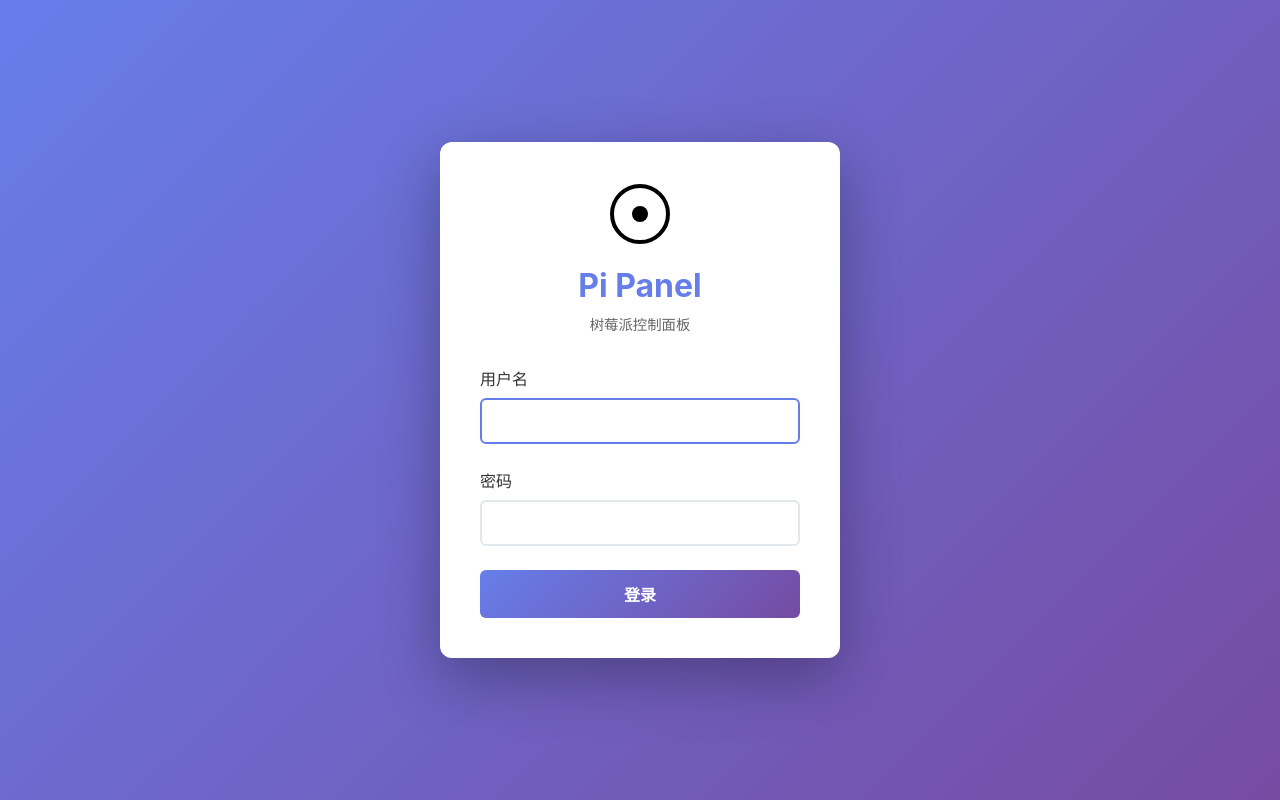
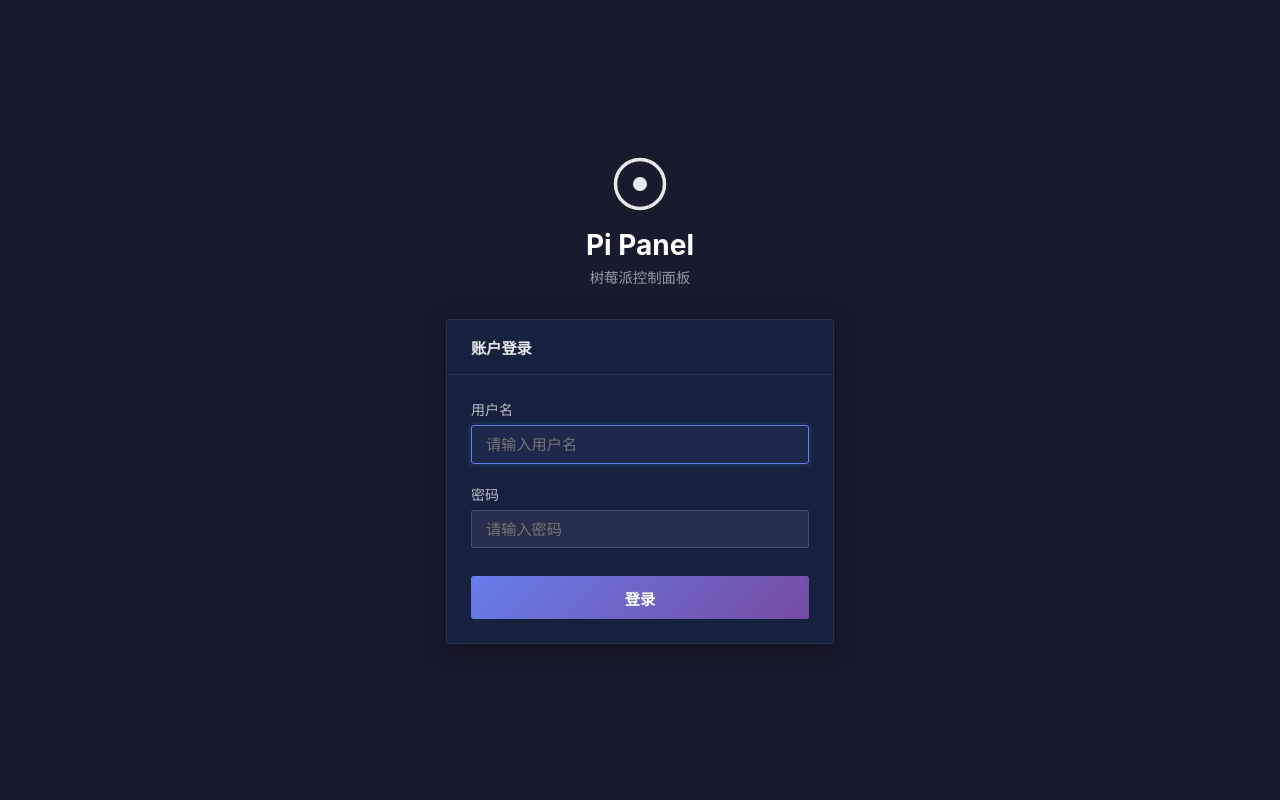
Before and after one commit to wei530601/LPC, a Flask app: page /login in a window 1280 px wide. Run offline with Flask 3, Linux system fonts and the light colour scheme.

Commit message:
同步登录页风格 + 添加SPA URL路由
登录页面:
- 重构为与主应用一致的深色卡片风格(dark bg + card)
- 引入style.css共享深色/浅色主题变量
- 添加登录中状态反馈(按钮禁用+文字变化)
- 统一圆角、间距、颜色规范

URL路由:
- 侧边栏切换时用pushState更新地址栏(/home /services等)
- 支持浏览器前进/后退(popstate事件)
- 刷新页面时根据URL路径还原对应页面
- Flask后端添加SPA路由支持直接访问各路径

```diff
--- a/app.py
+++ b/app.py
@@ -87,9 +87,23 @@ def logout():
 def index():
     return render_template('index.html')
 
+# SPA 路由：所有前端页面路径均返回主页面（支持直接访问和浏览器刷新）
+@app.route('/home')
+@app.route('/services')
+@app.route('/docker')
+@app.route('/packages')
+@app.route('/users')
+@app.route('/control')
+@app.route('/network')
+@app.route('/performance')
+@app.route('/terminal')
+@app.route('/files')
+@app.route('/settings')
+@login_required
+def spa_page():
+    return render_template('index.html')
+
 # ============ 系统信息API ============
-
-@app.route('/api/system/info')
 @login_required
 def get_system_info():
     return jsonify(SystemInfo.get_all())
--- a/templates/login.html
+++ b/templates/login.html
@@ -4,187 +4,212 @@
     <meta charset="UTF-8">
     <meta name="viewport" content="width=device-width, initial-scale=1.0">
     <title>登录 - Pi Panel</title>
+    <link rel="stylesheet" href="/static/style.css">
     <style>
-        * {
-            margin: 0;
-            padding: 0;
-            box-sizing: border-box;
-        }
-
-        /* 深色主题（默认） */
         body {
-            font-family: -apple-system, BlinkMacSystemFont, 'Segoe UI', Roboto, Oxygen, Ubuntu, Cantarell, sans-serif;
-            background: linear-gradient(135deg, #667eea 0%, #764ba2 100%);
             display: flex;
             justify-content: center;
             align-items: center;
             min-height: 100vh;
-            transition: background 0.3s ease;
+            background: #1a1a2e;
         }
 
-        .login-container {
-            background: white;
-            padding: 2.5rem;
-            border-radius: 12px;
-            box-shadow: 0 20px 60px rgba(0, 0, 0, 0.3);
-            width: 100%;
-            max-width: 400px;
-            transition: all 0.3s ease;
+        body.light-theme {
+            background: #e9ecef;
         }
 
-        .logo {
+        .login-wrapper {
+            width: 100%;
+            max-width: 420px;
+            padding: 1rem;
+        }
+
+        .login-brand {
             text-align: center;
             margin-bottom: 2rem;
         }
 
-        .logo-icon-large {
-            width: 64px;
-            height: 64px;
-            margin-bottom: 1rem;
+        .login-brand .logo-icon-large {
+            width: 56px;
+            height: 56px;
+            margin-bottom: 0.75rem;
+            filter: brightness(0) invert(1);
         }
 
-        .logo h1 {
-            color: #667eea;
-            font-size: 2rem;
-            margin-bottom: 0.5rem;
+        body.light-theme .login-brand .logo-icon-large {
+            filter: none;
         }
 
-        .logo p {
-            color: #666;
+        .login-brand h1 {
+            font-size: 1.75rem;
+            font-weight: 700;
+            color: #fff;
+            margin-bottom: 0.25rem;
+        }
+
+        body.light-theme .login-brand h1 {
+            color: #2c3e50;
+        }
+
+        .login-brand p {
+            color: rgba(255,255,255,0.55);
             font-size: 0.9rem;
         }
 
-        .form-group {
-            margin-bottom: 1.5rem;
+        body.light-theme .login-brand p {
+            color: #7f8c8d;
         }
 
-        label {
-            display: block;
-            margin-bottom: 0.5rem;
-            color: #333;
-            font-weight: 500;
+        .login-card {
+            background: #16213e;
+            border-radius: 3px;
+            box-shadow: 0 4px 24px rgba(0,0,0,0.4);
+            border: 1px solid rgba(255,255,255,0.08);
+            overflow: hidden;
         }
 
-        input {
+        body.light-theme .login-card {
+            background: #ffffff;
+            box-shadow: 0 2px 12px rgba(0,0,0,0.1);
+            border: 1px solid #e8e8e8;
+        }
+
+        .login-card-header {
+            padding: 1rem 1.5rem;
+            border-bottom: 1px solid rgba(255,255,255,0.08);
+            font-size: 0.95rem;
+            font-weight: 600;
+            color: rgba(255,255,255,0.9);
+        }
+
+        body.light-theme .login-card-header {
+            border-bottom-color: #ecf0f1;
+            color: #2c3e50;
+        }
+
+        .login-card-body {
+            padding: 1.5rem;
+        }
+
+        .form-group {
+            margin-bottom: 1.25rem;
+        }
+
+        .form-group label {
+            display: block;
+            margin-bottom: 0.4rem;
+            font-size: 0.875rem;
+            font-weight: 500;
+            color: rgba(255,255,255,0.7);
+        }
+
+        body.light-theme .form-group label {
+            color: #555;
+        }
+
+        .form-group input {
             width: 100%;
-            padding: 0.75rem;
-            border: 2px solid #e1e8ed;
-            border-radius: 6px;
-            font-size: 1rem;
-            transition: border-color 0.3s;
-            background: #fff;
+            padding: 0.6rem 0.875rem;
+            background: rgba(255,255,255,0.07);
+            border: 1px solid rgba(255,255,255,0.15);
+            border-radius: 3px;
+            font-size: 0.95rem;
+            color: #fff;
+            transition: border-color 0.2s;
+            box-sizing: border-box;
+        }
+
+        body.light-theme .form-group input {
+            background: #f8f9fa;
+            border-color: #dde1e7;
             color: #333;
         }
 
-        input:focus {
+        .form-group input:focus {
             outline: none;
             border-color: #667eea;
+            background: rgba(102,126,234,0.08);
         }
 
-        button {
-            width: 100%;
-            padding: 0.75rem;
-            background: linear-gradient(135deg, #667eea 0%, #764ba2 100%);
-            color: white;
-            border: none;
-            border-radius: 6px;
-            font-size: 1rem;
-            font-weight: 600;
-            cursor: pointer;
-            transition: all 0.3s;
-        }
-
-        button:hover {
-            transform: translateY(-2px);
-            box-shadow: 0 4px 12px rgba(102, 126, 234, 0.4);
-        }
-
-        .error {
-            color: #e74c3c;
-            font-size: 0.9rem;
-            margin-top: 1rem;
-            text-align: center;
-            display: none;
-        }
-
-        .error.show {
-            display: block;
-        }
-
-        /* 浅色主题 */
-        body.light-theme {
-            background: #e9ecef;
-        }
-
-        body.light-theme .login-container {
-            background: #ffffff;
-            box-shadow: 0 10px 40px rgba(0, 0, 0, 0.1);
-            border: 1px solid #ddd;
-        }
-
-        body.light-theme .logo h1 {
-            color: #667eea;
-        }
-
-        body.light-theme .logo p {
-            color: #666;
-        }
-
-        body.light-theme label {
-            color: #333;
-        }
-
-        body.light-theme input {
-            background: #f8f9fa;
-            border-color: #dee2e6;
-            color: #333;
-        }
-
-        body.light-theme input:focus {
+        body.light-theme .form-group input:focus {
             background: #fff;
             border-color: #667eea;
         }
 
-        body.light-theme button {
+        .btn-login {
+            width: 100%;
+            padding: 0.65rem;
             background: linear-gradient(135deg, #667eea 0%, #764ba2 100%);
+            color: white;
+            border: none;
+            border-radius: 3px;
+            font-size: 0.95rem;
+            font-weight: 600;
+            cursor: pointer;
+            transition: opacity 0.2s;
+            margin-top: 0.5rem;
         }
 
-        body.light-theme button:hover {
-            box-shadow: 0 4px 12px rgba(102, 126, 234, 0.3);
+        .btn-login:hover {
+            opacity: 0.9;
         }
 
-        body.light-theme .error {
-            color: #dc3545;
+        .btn-login:disabled {
+            opacity: 0.6;
+            cursor: not-allowed;
+        }
+
+        .login-error {
+            margin-top: 0.875rem;
+            padding: 0.6rem 0.875rem;
+            background: rgba(231,76,60,0.15);
+            border: 1px solid rgba(231,76,60,0.4);
+            border-radius: 3px;
+            color: #e74c3c;
+            font-size: 0.875rem;
+            display: none;
+        }
+
+        body.light-theme .login-error {
+            background: #fdf2f2;
+            border-color: #f5c6cb;
+            color: #c0392b;
+        }
+
+        .login-error.show {
+            display: block;
         }
     </style>
 </head>
 <body>
-    <div class="login-container">
-        <div class="logo">
+    <div class="login-wrapper">
+        <div class="login-brand">
             <img src="/static/images/logo.svg" alt="Pi Panel" class="logo-icon-large">
             <h1>Pi Panel</h1>
             <p>树莓派控制面板</p>
         </div>
 
+        <div class="login-card">
+            <div class="login-card-header">账户登录</div>
+            <div class="login-card-body">
                 <form id="loginForm">
                     <div class="form-group">
                         <label for="username">用户名</label>
-                <input type="text" id="username" name="username" required autofocus>
+                        <input type="text" id="username" name="username" required autofocus placeholder="请输入用户名">
                     </div>
-
                     <div class="form-group">
                         <label for="password">密码</label>
-                <input type="password" id="password" name="password" required>
+                        <input type="password" id="password" name="password" required placeholder="请输入密码">
                     </div>
-
-            <button type="submit">登录</button>
-
-            <div class="error" id="error"></div>
+                    <button type="submit" class="btn-login" id="loginBtn">登录</button>
+                    <div class="login-error" id="error"></div>
                 </form>
+            </div>
+        </div>
     </div>
 
     <script>
-        // 加载主题
+        // 加载主题（与主应用同步）
         (function() {
             const savedTheme = localStorage.getItem('theme') || 'dark';
             if (savedTheme === 'light') {
@@ -194,31 +219,35 @@
 
         document.getElementById('loginForm').addEventListener('submit', async (e) => {
             e.preventDefault();
-
             const username = document.getElementById('username').value;
             const password = document.getElementById('password').value;
             const errorDiv = document.getElementById('error');
+            const loginBtn = document.getElementById('loginBtn');
+
+            errorDiv.classList.remove('show');
+            loginBtn.disabled = true;
+            loginBtn.textContent = '登录中...';
 
             try {
                 const response = await fetch('/login', {
                     method: 'POST',
-                    headers: {
-                        'Content-Type': 'application/json'
-                    },
+                    headers: { 'Content-Type': 'application/json' },
                     body: JSON.stringify({ username, password })
                 });
-
                 const data = await response.json();
-
                 if (data.success) {
                     window.location.href = '/';
                 } else {
-                    errorDiv.textContent = data.error || '登录失败';
+                    errorDiv.textContent = data.error || '用户名或密码错误';
                     errorDiv.classList.add('show');
+                    loginBtn.disabled = false;
+                    loginBtn.textContent = '登录';
                 }
             } catch (error) {
                 errorDiv.textContent = '网络错误，请重试';
                 errorDiv.classList.add('show');
+                loginBtn.disabled = false;
+                loginBtn.textContent = '登录';
             }
         });
     </script>
```
Also changed, not shown: static/app.js (+55 -8 lines). Lines whose indentation alone changed are shown as unchanged.
